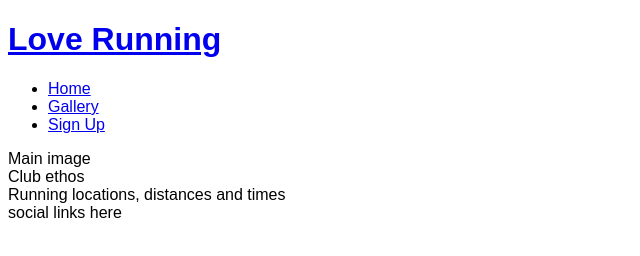
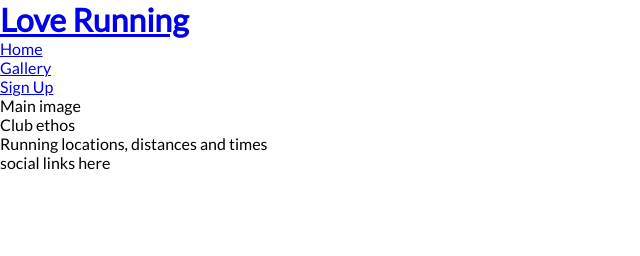
Before and after one commit to Morenojourdain/love-running, a plain HTML site: page index.html in a window 1280 px wide. Shown: the whole page, without its empty margins (0-640 px from the left). Drawn offline with Linux system fonts and the light colour scheme.

Commit message:
Add google fonts and remove default margens, padding and borders

```diff
--- a/assets/css/style.css
+++ b/assets/css/style.css
@@ -1,3 +1,12 @@
+@import url('https://fonts.googleapis.com/css2?family=Lato&family=Oswald&display=swap');
+
+* {
+    margin: 0;
+    padding: 0;
+    border: none;
+}
+
 body {
-    font-family: Arial;
+    font-family: Lato, sans-serif;
+    font-weight: 300;
 }
```
Also changed, not shown: index.html (line endings or trailing spaces).
